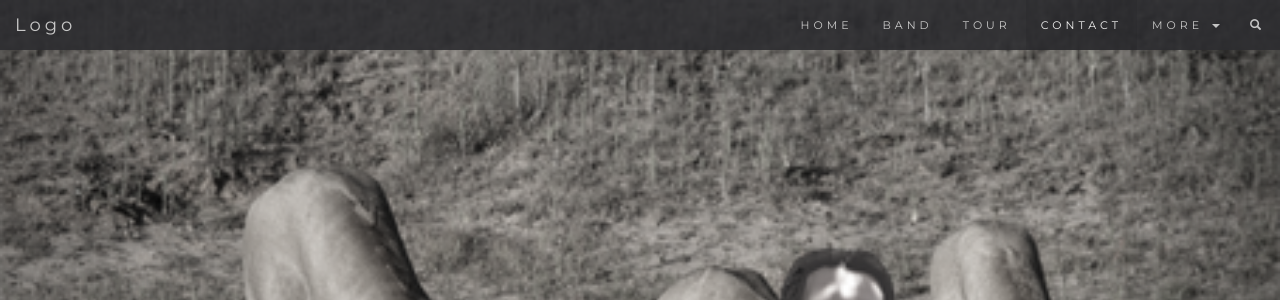
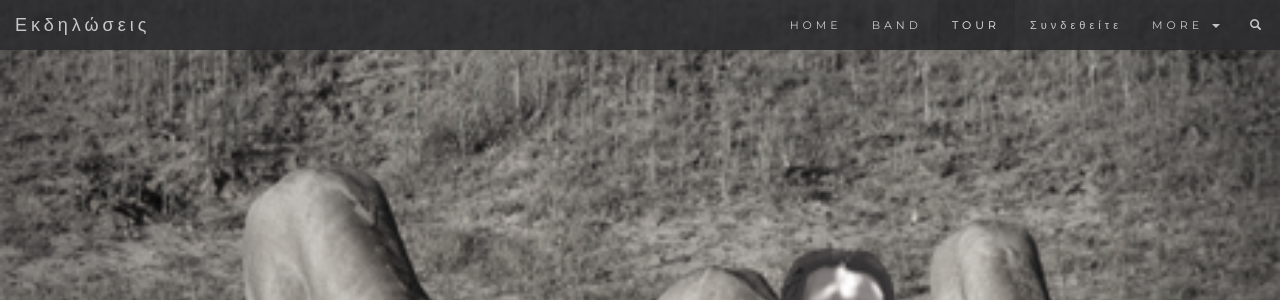
Before and after one commit to miskas138/this-is-it-beach, a Django app: page / in a window 1280 px wide. Shown: the top 300 px of the page. Run offline with Django 3.2, Linux system fonts and the light colour scheme; the visitor is signed in with stand-in values (Sample User, id 1); some libraries are stand-ins or nearby versions.

Commit message:
eisagogi merikon link sto base

```diff
--- a/account/templates/account/base.html
+++ b/account/templates/account/base.html
@@ -165,20 +165,20 @@
         <span class="icon-bar"></span>
         <span class="icon-bar"></span>
       </button>
-      <a class="navbar-brand" href="#myPage">Logo</a>
+      <a class="navbar-brand" href="{% url 'dashboard' %}">Εκδηλώσεις</a>
     </div>
     <div class="collapse navbar-collapse" id="myNavbar">
       <ul class="nav navbar-nav navbar-right">
-        <li><a href="#myPage">HOME</a></li>
+        <li><a href="{% url 'dashboard' %}">HOME</a></li>
         <li><a href="#band">BAND</a></li>
         <li><a href="#tour">TOUR</a></li>
-        <li><a href="#contact">CONTACT</a></li>
+        <li><a href="{% url 'login' %}">Συνδεθείτε</a></li>
         <li class="dropdown">
           <a class="dropdown-toggle" data-toggle="dropdown" href="#">MORE
           <span class="caret"></span></a>
           <ul class="dropdown-menu">
-            <li><a href="#">Merchandise</a></li>
-            <li><a href="#">Extras</a></li>
+            <li><a href="{% url 'password_change' %}">Αλλαγή κωδικού πρόσβασης</a></li>
+            <li><a href="{% url 'register' %}">Δημιουργία λογαριασμού</a></li>
             <li><a href="#">Media</a></li>
           </ul>
         </li>
```
